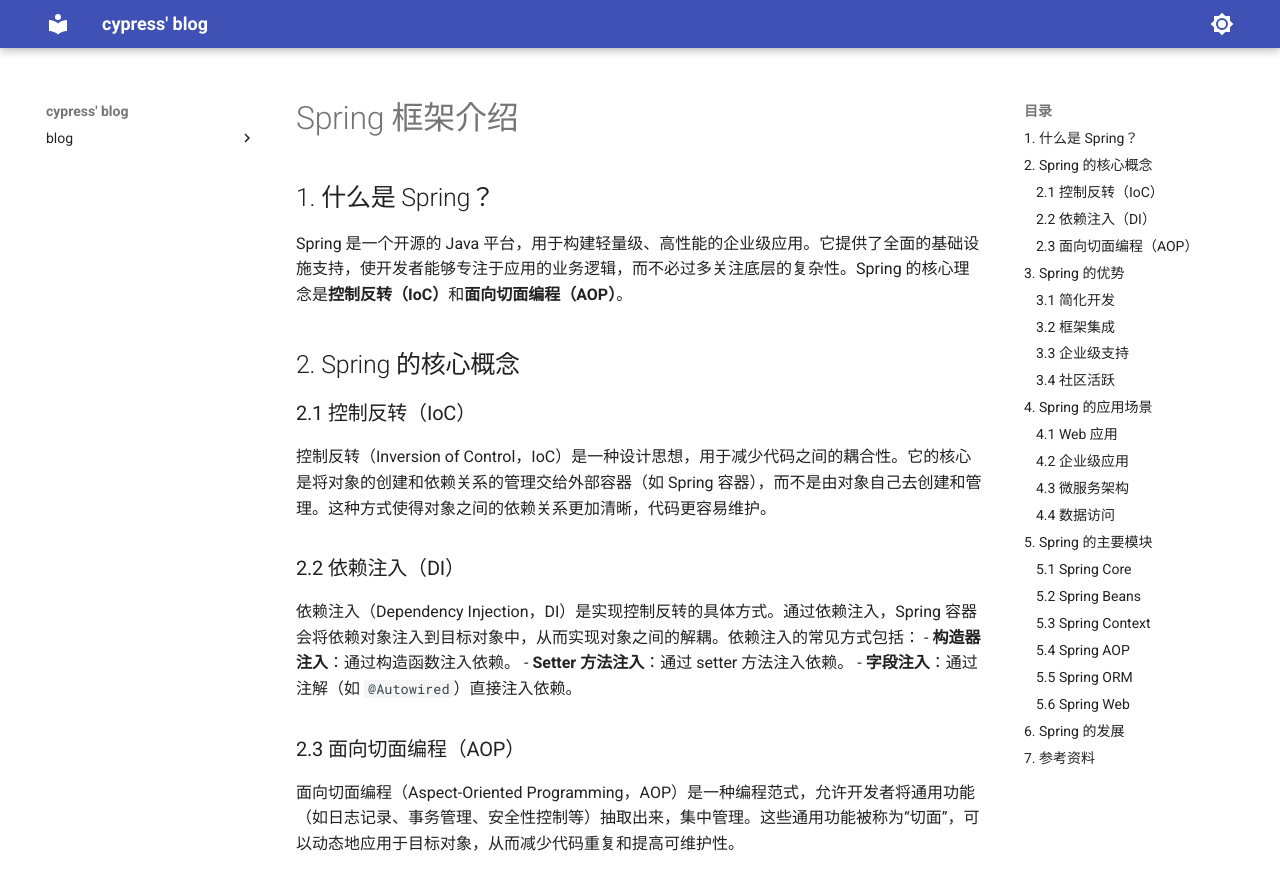
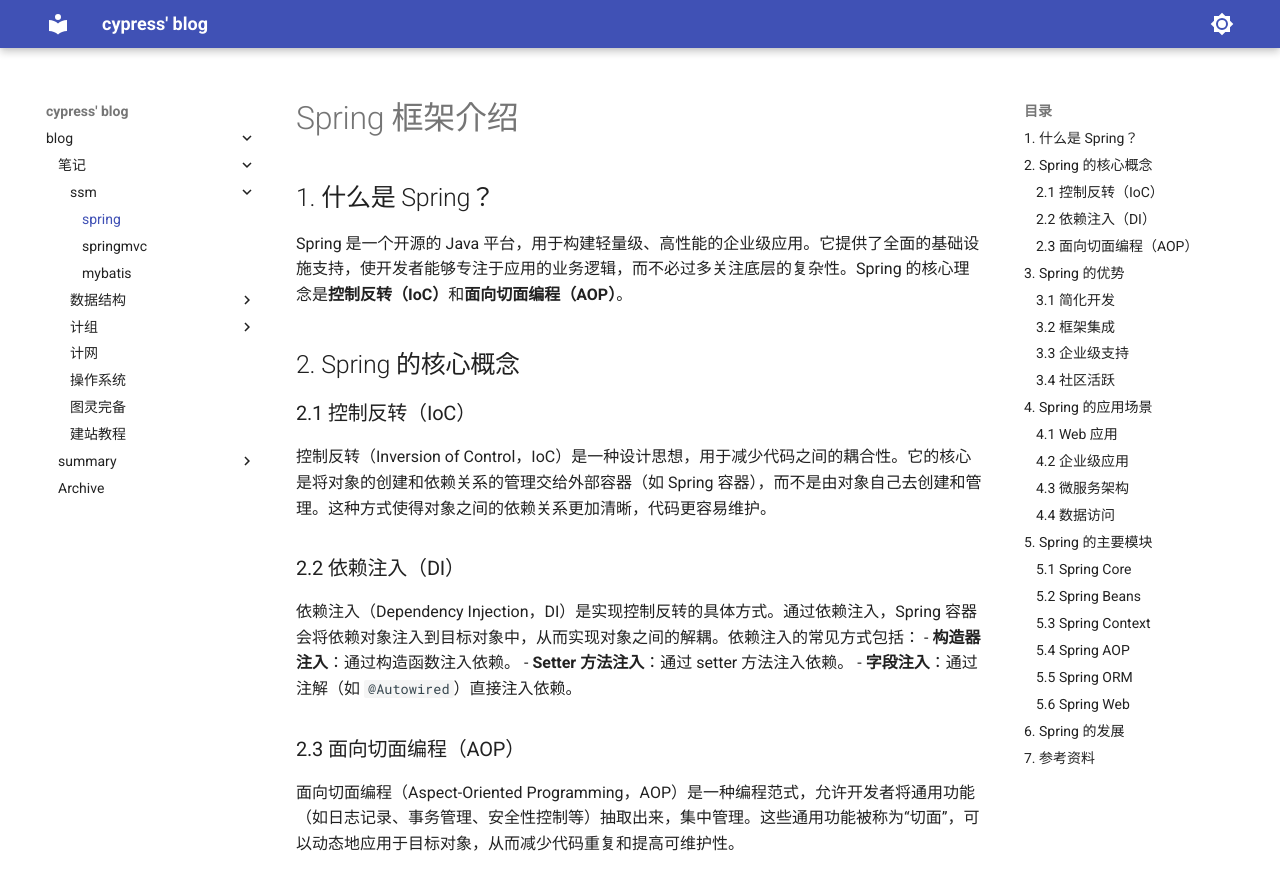
Before and after one commit to cyprer/blog, an MkDocs documentation site: the page built from docs/note/ssm/spring.md, in a window 1280 px wide and 900 px high. Shown: the top 890 px of the window. Built offline with MkDocs 1.6.1 and Material for MkDocs 9.7.7, drawn with Linux system fonts in a browser that asks for light colours; some of the changed lines change nothing that is shown.

Commit message:
更新了ssm笔记的导航结构

```diff
--- a/mkdocs.yml
+++ b/mkdocs.yml
@@ -42,9 +42,9 @@
       - blog/index.md
       - 笔记:
           - ssm:
-              - spring: note/notes/ssm/spring.md
-              - springmvc: note/notes/ssm/springmvc.md
-              - mybatis: note/notes/ssm/mybatis.md
+              - spring: note/ssm/spring.md
+              - springmvc: note/ssm/springmvc.md
+              - mybatis: note/ssm/mybatis.md
           - 数据结构:
               - 代码随想录:
                   - 数组:
```
